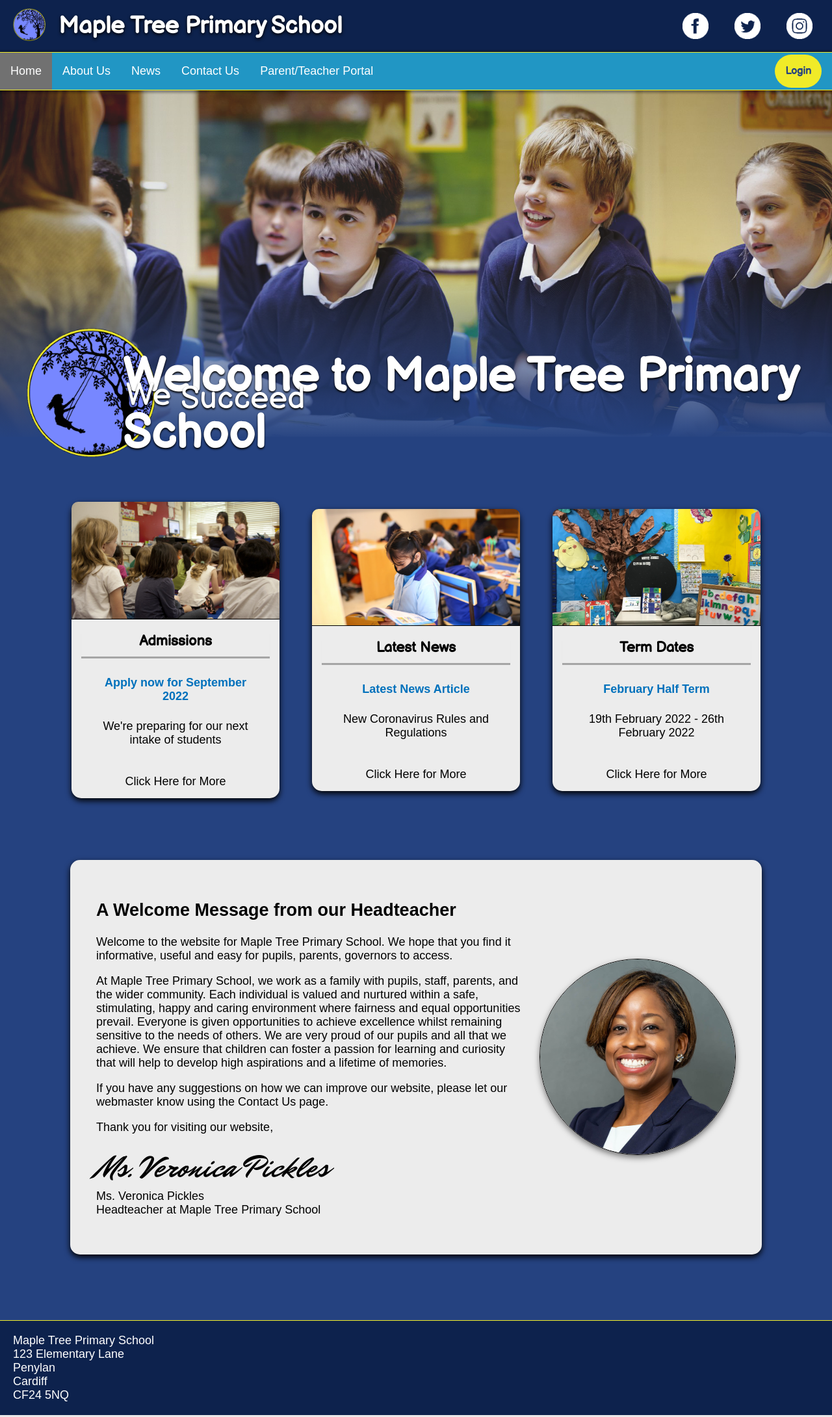
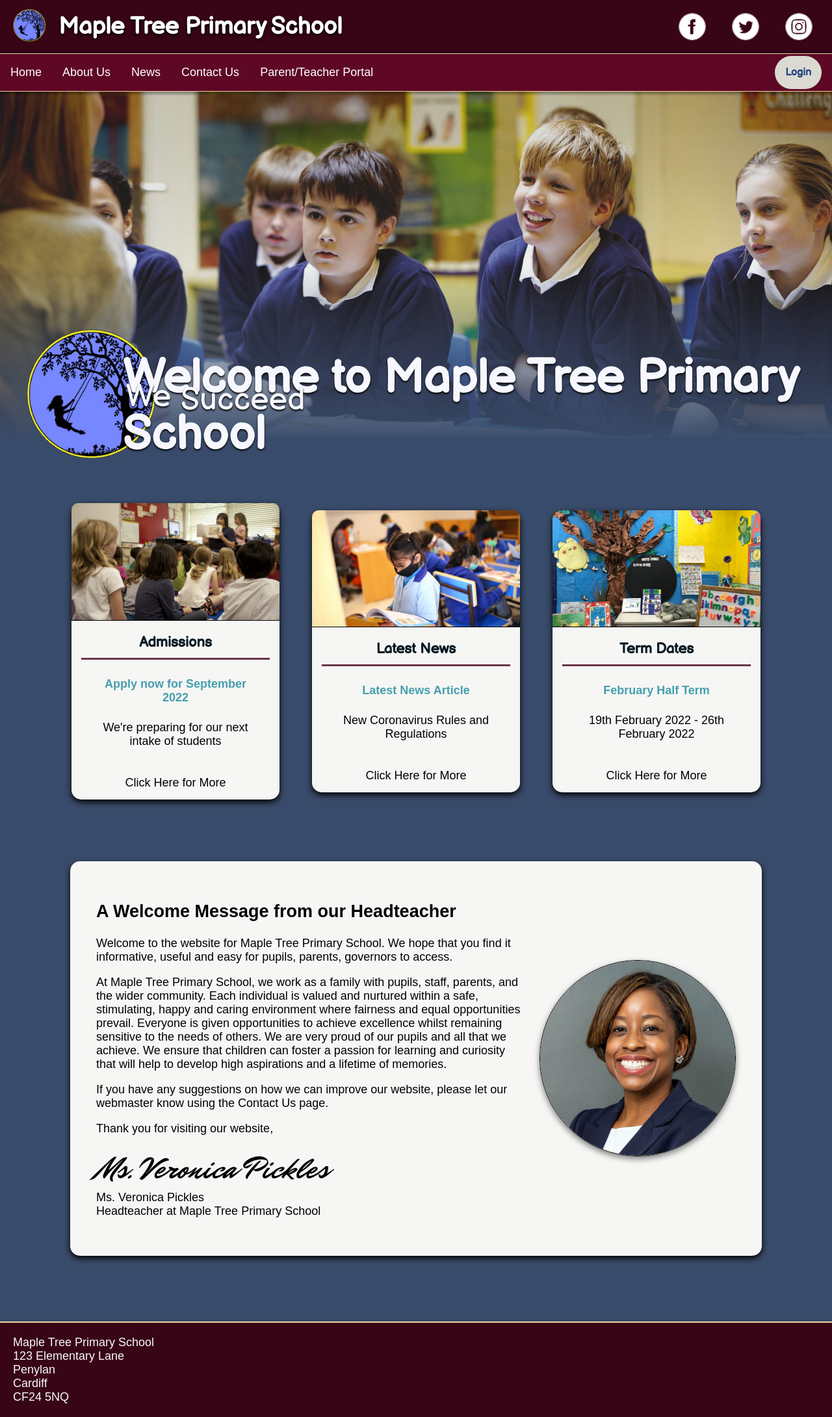
Before and after one commit to modjw/u10-a2, a PHP site: page / in a window 1280 px wide. Shown: the whole page at 65% size. Run offline with PHP 8.4, Linux system fonts and the light colour scheme.

Commit message:
new colour scheme

```diff
--- a/index.html
+++ b/index.html
@@ -41,8 +41,8 @@
 
   <nav class="navbar sticky">
       <ul class="topnav">
-        <li class="page active"><a href="index.html">Home</a></li>
-        <li class="page"><a href="about.html">About Us</a></li>
+        <li><a href="index.html">Home</a></li>
+        <li><a href="about.html">About Us</a></li>
         <li><a href="news.html">News</a></li>
         <li><a href="contact.html">Contact Us</a></li>
         <li><a href="portal.html">Parent/Teacher Portal</a></li>
@@ -122,7 +122,7 @@
     <div class="card_item">
       <div class="card_inner">
         <div class="card_top">
-          <img src="images/card-3.png" alt="car" />
+          <img src="images/card-3.png" alt="car"/>
         </div>
         <div class="card_bottom">
           <div class="card_category">
--- a/styles/style.css
+++ b/styles/style.css
@@ -1,7 +1,7 @@
 html {
-  background-color: #254280;
+  background-color: #394b6a;
   font-size: 18px;
-  color: white;
+  color: #F7F7FF;
   font-family: sans-serif;
   -webkit-font-smoothing: antialiased;
   -moz-osx-font-smoothing: grayscale;
@@ -14,7 +14,7 @@ body {
 /* Header styling */
 
 .header-title {
-    background-color: #0d224d;
+    background-color: #380516;
     font-weight: bold;
     font-family: Balsamiq Sans;
     text-shadow: 0 2px 5px rgb(0, 0, 0, 1);
@@ -49,6 +49,10 @@ body {
 .icon {
   max-width: 40px;
   max-height: 40px;
+  border-style: solid;
+  border-width: 1px;
+  border-color: #b5aa9d;
+  border-radius: 50%;
 }
 
 .icon:hover {
@@ -88,7 +92,7 @@ body {
     left: 0;
     width: 100%;
     height: 50%;
-    background: linear-gradient(to top, #254280, transparent);
+    background: linear-gradient(to top, #394b6a, transparent);
 }
 
 .main-text img {
@@ -149,12 +153,12 @@ body {
 }
 
 .navbar {
-  background-color: #2196c4;
+  background-color: #5E0825;
   top: 0;
   width: 100%;
   display: flex;
   border-style: solid;
-  border-color: #f0eb28;
+  border-color: #F2D0A4;
   border-width: 1px 0px;
   box-shadow: 0px 1px 3px 3px rgba(0,0,0,0.3);
 }
@@ -181,7 +185,7 @@ body {
 }
 
 .login-button {
-  background-color: #f0eb28;
+  background-color: #dadad2;
   color: #254280;
   font-family: Balsamiq Sans, Lato, sans-serif;
   font-size: 16px;
@@ -195,11 +199,11 @@ body {
 
 /* Change the link color to #111 (black) on hover */
 .topnav li a:hover {
-  background-color: #254280;
+  background-color: #948392;
 }
 
-.active {
-  background-color: #0377fc;
+.topnav li a:active {
+  background-color: blue;
 }
 
 /* main page content */
@@ -309,7 +313,7 @@ body {
 }
 
 .cards_wrap .card_inner {
-  background-color: #ececec;
+  background-color: #f6f6f4;
 }
 
 .card_inner {
@@ -341,9 +345,10 @@ body {
   font-family: Balsamiq Sans;
   font-size: 22px;
   font-weight: bold;
+  color: #051923;
   text-align: center;
   padding-bottom: 10px;
-  box-shadow: 0 3px 0.5px 0 rgba(0, 0, 0, 0.3);
+  box-shadow: 0 3px 0.5px 0 rgba(75, 7, 29, 0.8);
 }
 
 .cards_wrap .card_bottom .card_info {
@@ -352,7 +357,7 @@ body {
 }
 
 .cards_wrap .card_bottom .card_info .title {
-  color: #0071bc;
+  color: #469FAF;
   font-size: 18px;
   margin-bottom: 20px;
   margin-top: 0px;
@@ -391,7 +396,7 @@ body {
 
 .head-welcome {
   display: flex;
-  background-color: #ececec;
+  background-color: #f6f6f4;
   width: 80%;
   margin-left: auto;
   margin-right: auto;
@@ -437,10 +442,10 @@ body {
 /* footer */
 
 .footer {
-  background-color: #0d224d;
+  background-color: #380516;
   padding: 20px;
   border-style: solid;
-  border-color: #f0eb28;
-  border-width: 1px 0px 0px;
+  border-color: #F2D0A4;
+  border-width: 2px 0px 0px;
   position: relative;
 }
```
